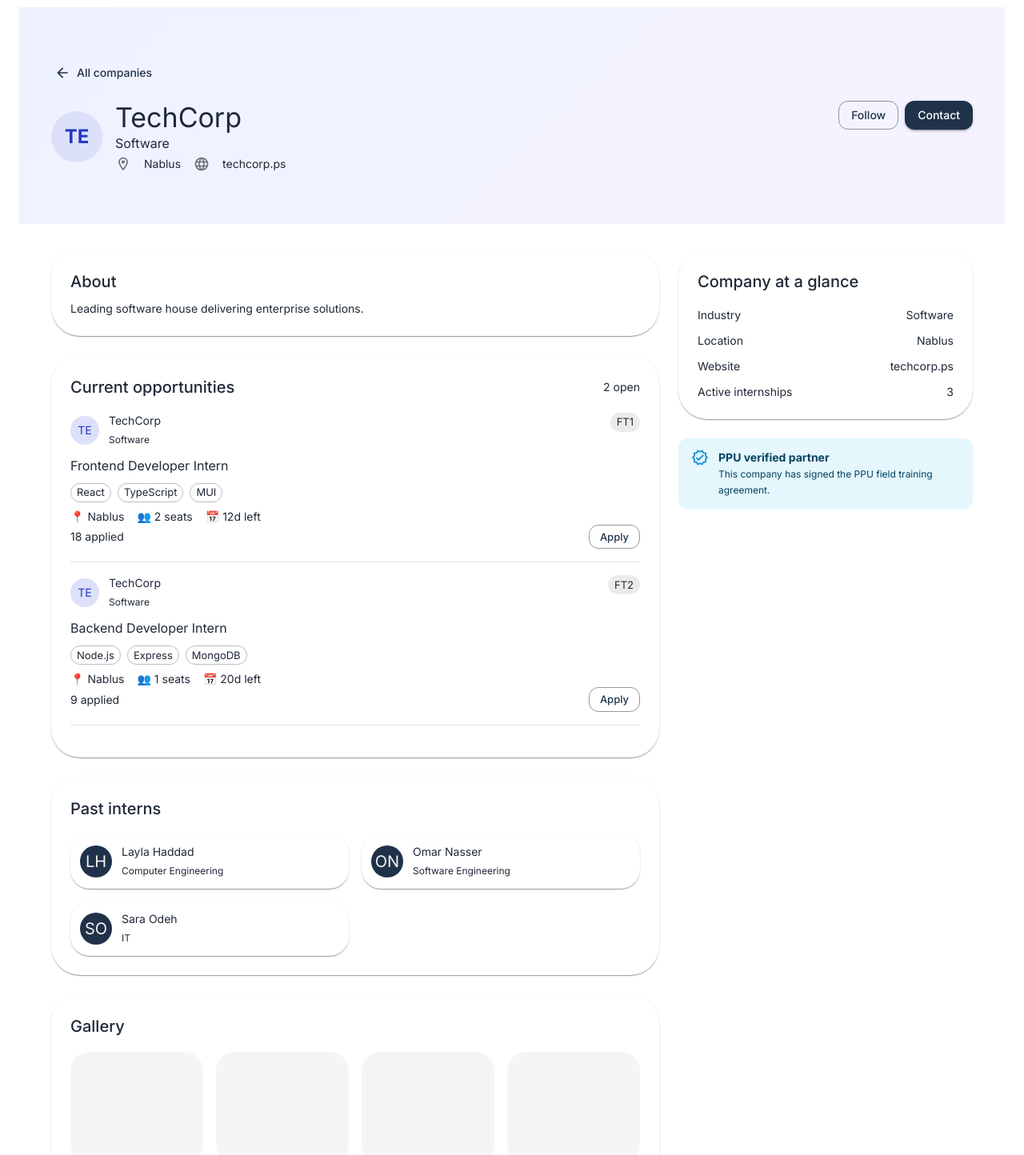
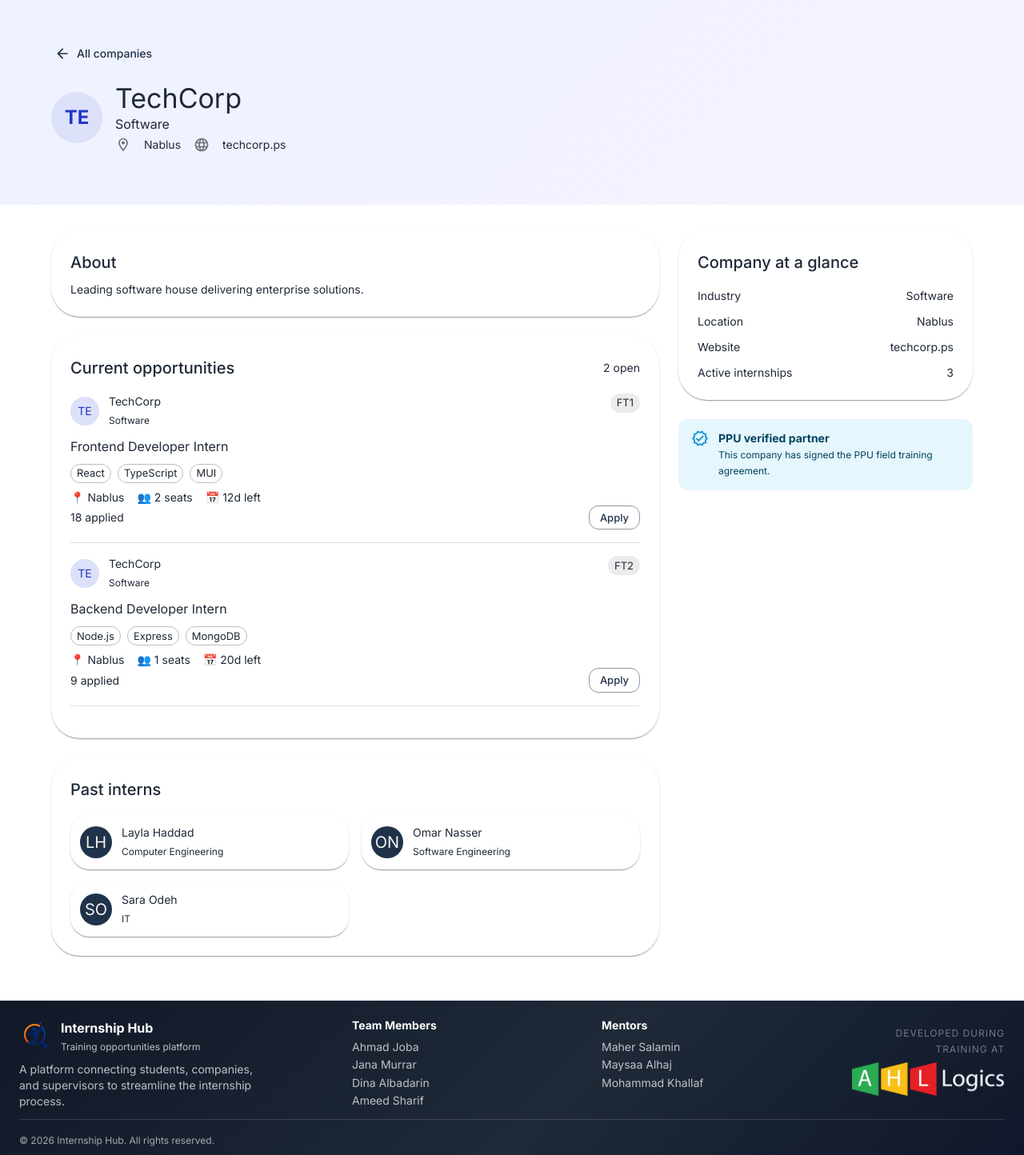
Before and after one commit to AHL-Group2-project/training-opportunities-website, a React (Vite) app in the folder frontend/: page /companies/1 in a window 1280 px wide. Shown: the part 80-1524 px from the top of the page at 80% size. Built offline with nearby package versions, Linux system fonts and the light colour scheme.

Commit message:
"style: refine Companies and CompanyProfile pages layout"

```diff
--- a/frontend/src/mock/Companies.ts
+++ b/frontend/src/mock/Companies.ts
@@ -1,6 +1,3 @@
-// Mock data مؤقتة - أسماء الحقول لسا مش متفق عليها رسمياً مع الـ Backend
-// الحقيقي mappingلما يجهز الـ API ، لازم نتأكد من توافق الأسماء أو نعمل
-
 export interface Opportunity {
   id: number;
   title: string;
--- a/frontend/src/pages/public/CompaniesPage/CompaniesPage.tsx
+++ b/frontend/src/pages/public/CompaniesPage/CompaniesPage.tsx
@@ -9,6 +9,13 @@ function CompaniesPage() {
         sx={{
           background: "linear-gradient(135deg, #EEF2FF 0%, #F5F3FF 100%)",
           py: 8,
+          width: "100vw",
+          position: "relative",
+          left: "50%",
+          right: "50%",
+          marginLeft: "-50vw",
+          marginRight: "-50vw",
+          mt: "-24px",
         }}
       >
         <Container maxWidth="lg">
--- a/frontend/src/pages/public/CompaniesPage/CompanyProfilePage.tsx
+++ b/frontend/src/pages/public/CompaniesPage/CompanyProfilePage.tsx
@@ -57,6 +57,13 @@ function CompanyProfilePage() {
           background: "linear-gradient(135deg, #EEF2FF 0%, #F5F3FF 100%)",
           py: 8,
           mb: 4,
+          width: "100vw",
+          position: "relative",
+          left: "50%",
+          right: "50%",
+          marginLeft: "-50vw",
+          marginRight: "-50vw",
+          mt: "-24px",
         }}
       >
         <Container maxWidth="lg">
@@ -69,13 +76,6 @@ function CompanyProfilePage() {
             All companies
           </Button>
 
-          <Box
-            sx={{
-              display: "flex",
-              justifyContent: "space-between",
-              alignItems: "flex-start",
-            }}
-          >
           <Box sx={{ display: "flex", gap: 2, alignItems: "center" }}>
             <Avatar
               sx={{
@@ -98,11 +98,7 @@ function CompanyProfilePage() {
               >
                 {company.industry}
               </Typography>
-                <Stack
-                  direction="row"
-                  spacing={2}
-                  sx={{ alignItems: "center" }}
-                >
+              <Stack direction="row" spacing={2} sx={{ alignItems: "center" }}>
                 <Stack
                   direction="row"
                   spacing={2}
@@ -122,16 +118,8 @@ function CompanyProfilePage() {
               </Stack>
             </Box>
           </Box>
-
-            <Stack direction="row" spacing={1}>
-              <Button variant="outlined">Follow</Button>
-              <Button variant="contained">Contact</Button>
-            </Stack>
-          </Box>
         </Container>
       </Box>
-
-      {/* باقي المحتوى */}
       <Container maxWidth="lg" sx={{ pb: 4 }}>
         <Grid container spacing={3}>
           <Grid size={{ xs: 12, md: 8 }}>
@@ -282,25 +270,6 @@ function CompanyProfilePage() {
                 })}
               </Grid>
             </Box>
-
-            <Box sx={{ p: 3, borderRadius: 3, boxShadow: 1, mt: 3 }}>
-              <Typography variant="h6" sx={{ mb: 2 }}>
-                Gallery
-              </Typography>
-              <Grid container spacing={2}>
-                {[1, 2, 3, 4].map((n) => (
-                  <Grid size={{ xs: 6, sm: 3 }} key={n}>
-                    <Box
-                      sx={{
-                        height: 140,
-                        borderRadius: 2,
-                        bgcolor: "grey.100",
-                      }}
-                    />
-                  </Grid>
-                ))}
-              </Grid>
-            </Box>
           </Grid>
 
           <Grid size={{ xs: 12, md: 4 }}>
```
Lines whose indentation alone changed are shown as unchanged.
